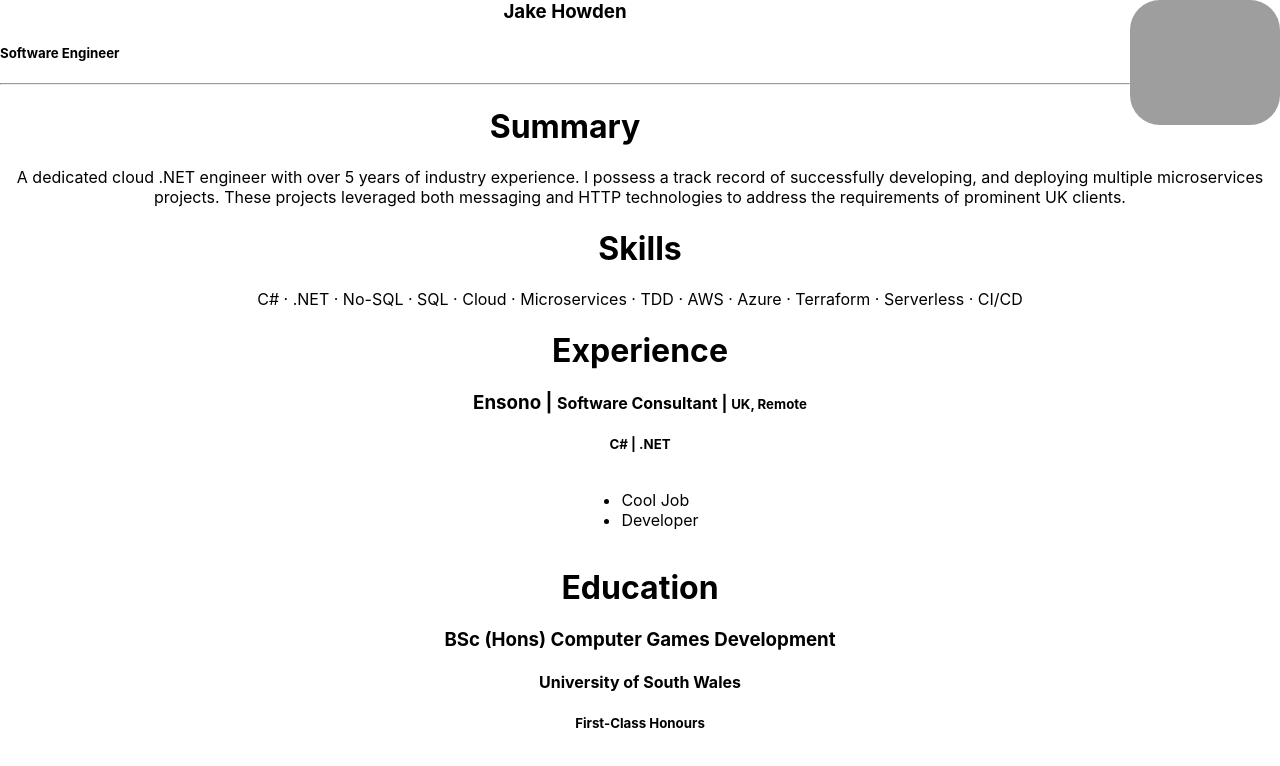
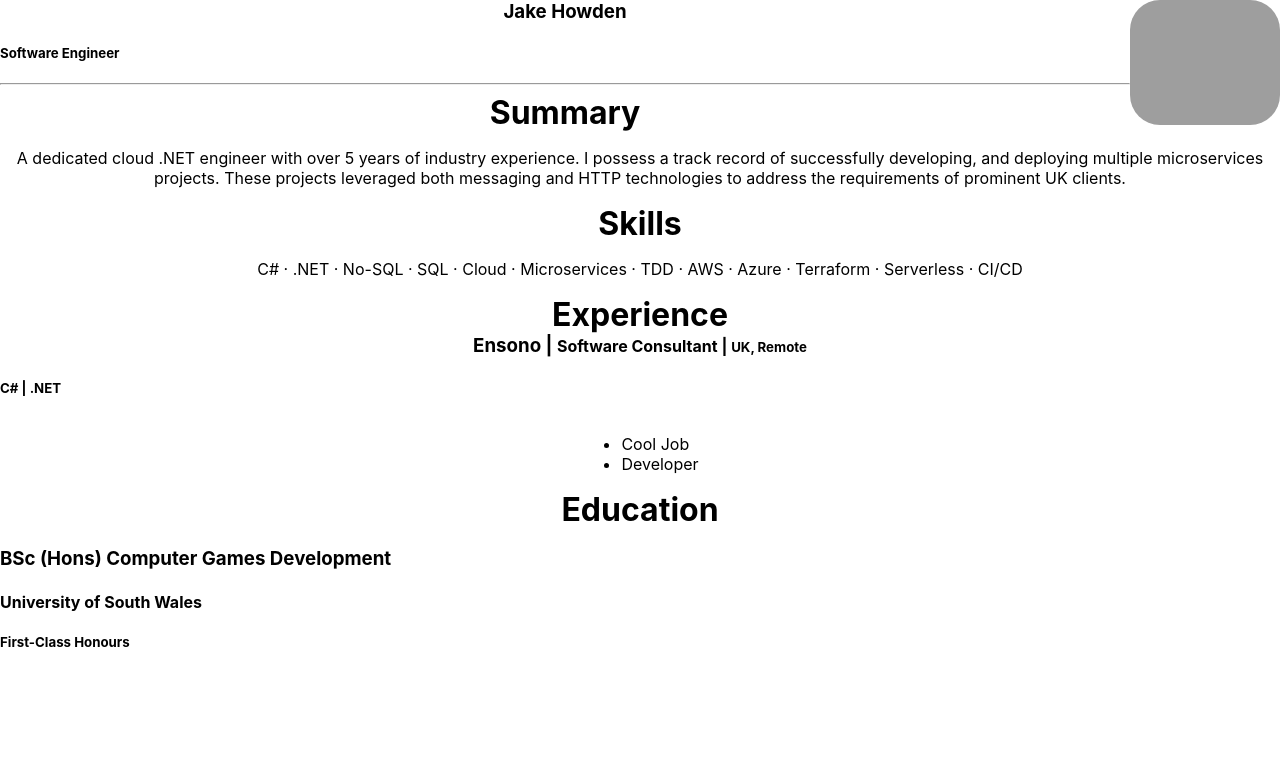
Before and after one commit to jakehowden/jakehowden.com, a React (Create React App) app in the folder jakehowden.com/: page / in a window 1280 px wide. Shown: the top 766 px of the page. Built offline with nearby package versions, Linux system fonts and the light colour scheme; grey boxes are pictures that could not be loaded.

Commit message:
added more styling, skeleton to build upon

```diff
--- a/jakehowden.com/src/components/education.tsx
+++ b/jakehowden.com/src/components/education.tsx
@@ -1,12 +1,13 @@
 import React, { FC } from 'react';
+import { headerInlineTextStyles, headerTextStyles } from '../styles/header-text-styles';
 
 const Education: FC = () => {
   return (
     <div>
-      <h1>Education</h1>
-      <h3>BSc (Hons) Computer Games Development</h3>
-      <h4>University of South Wales</h4>
-      <h5>First-Class Honours</h5>
+      <h1 style={headerInlineTextStyles}>Education</h1>
+      <h3 style={headerTextStyles}>BSc (Hons) Computer Games Development</h3>
+      <h4 style={headerTextStyles}>University of South Wales</h4>
+      <h5 style={headerTextStyles}>First-Class Honours</h5>
     </div>
   );
 };
--- a/jakehowden.com/src/components/experience-item.tsx
+++ b/jakehowden.com/src/components/experience-item.tsx
@@ -1,6 +1,7 @@
 import React, { FC } from 'react';
 import ListItems from './helpers/list-items';
 import ListSkills from './helpers/list-skills';
+import { headerInlineTextStyles, headerTextStyles } from '../styles/header-text-styles';
 
 interface ExperienceItemProps {
     company: string;
@@ -14,12 +15,12 @@ const ExperienceItem: FC<ExperienceItemProps> = ({company, position, location, s
   return (
     <div>
       <div>
-        <h3 style={{display: "inline"}}>{company} | </h3>
-        <h4 style={{display: "inline"}}>{position} | </h4>
-        <h5 style={{display: "inline"}}>{location}</h5>
+        <h3 style={headerInlineTextStyles}>{company} | </h3>
+        <h4 style={headerInlineTextStyles}>{position} | </h4>
+        <h5 style={headerInlineTextStyles}>{location}</h5>
       </div>
-      <h5><ListSkills skills={skills}/></h5>
-      <p><ListItems items={details}/></p>
+      <h5 style={headerTextStyles}><ListSkills skills={skills}/></h5>
+      <ListItems items={details}/>
     </div>
   );
 };
--- a/jakehowden.com/src/components/experience.tsx
+++ b/jakehowden.com/src/components/experience.tsx
@@ -1,10 +1,11 @@
 import React, { FC } from 'react';
 import ExperienceItem from './experience-item';
+import { headerInlineTextStyles } from '../styles/header-text-styles';
 
 const Experience: FC = () => {
   return (
     <div>
-      <h1>Experience</h1>
+      <h1 style={headerInlineTextStyles}>Experience</h1>
       <ExperienceItem company='Ensono' position='Software Consultant' location='UK, Remote' skills={['C#', '.NET']} details={['Cool Job', 'Developer']}></ExperienceItem>
     </div>
   );
--- a/jakehowden.com/src/components/header.tsx
+++ b/jakehowden.com/src/components/header.tsx
@@ -1,13 +1,14 @@
 import React, { FC } from 'react';
 import profileImage from './../images/jake-cropped.jpg'
 import headerImageStyles from '../styles/header-image-styles';
+import { headerTextStyles, headerInlineTextStyles } from '../styles/header-text-styles';
 
 const Header: FC = () => {
   return (
     <div>
-        <h3 style={{display: "inline", textAlign: "left"}}>Jake Howden </h3>
+        <h3 style={headerInlineTextStyles}>Jake Howden </h3>
         <img src={profileImage} style={headerImageStyles} alt="profile"></img>
-        <h5 style={{textAlign: "left"}}>Software Engineer</h5>
+        <h5 style={headerTextStyles}>Software Engineer</h5>
         <hr></hr>
     </div>
   );
--- a/jakehowden.com/src/components/skills.tsx
+++ b/jakehowden.com/src/components/skills.tsx
@@ -1,10 +1,11 @@
 import { FC } from 'react';
 import SkillsText from './text/skills-text';
+import { headerInlineTextStyles } from '../styles/header-text-styles';
 
 const Skills: FC = () => {
   return (
     <div>
-      <h1>Skills</h1>
+      <h1 style={headerInlineTextStyles}>Skills</h1>
       <p>{SkillsText}</p>
     </div>
   );
--- a/jakehowden.com/src/components/summary.tsx
+++ b/jakehowden.com/src/components/summary.tsx
@@ -1,10 +1,11 @@
 import React, { FC } from 'react';
 import SummaryText from './text/summary-text';
+import { headerInlineTextStyles } from '../styles/header-text-styles';
 
 const Summary: FC = () => {
   return (
     <div>
-      <h1>Summary</h1>
+      <h1 style={headerInlineTextStyles}>Summary</h1>
       <p>{SummaryText}</p>
     </div>
   );
--- /dev/null
+++ b/jakehowden.com/src/styles/header-text-styles.tsx
@@ -0,0 +1,12 @@
+import CSS from 'csstype'
+
+const headerTextStyles: CSS.Properties = {
+  textAlign: "left"
+};
+
+const headerInlineTextStyles: CSS.Properties = {
+    display: "inline",
+    textAlign: "left"
+  };
+
+export {headerInlineTextStyles, headerTextStyles}
```
